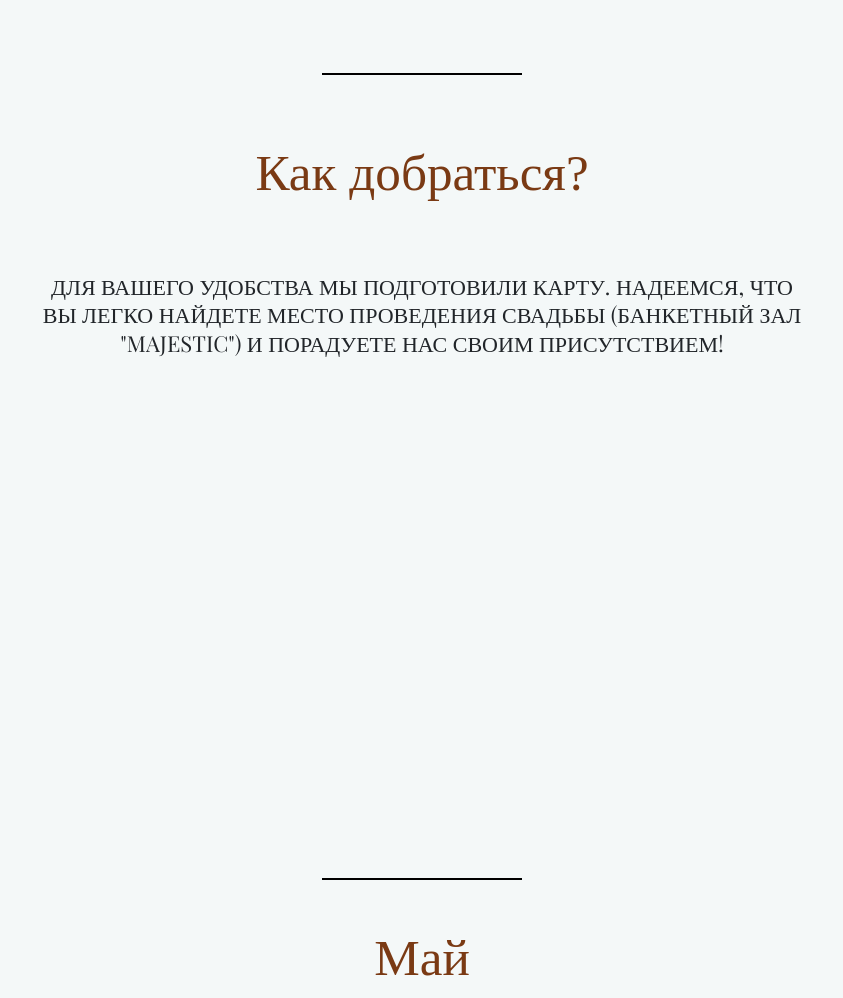
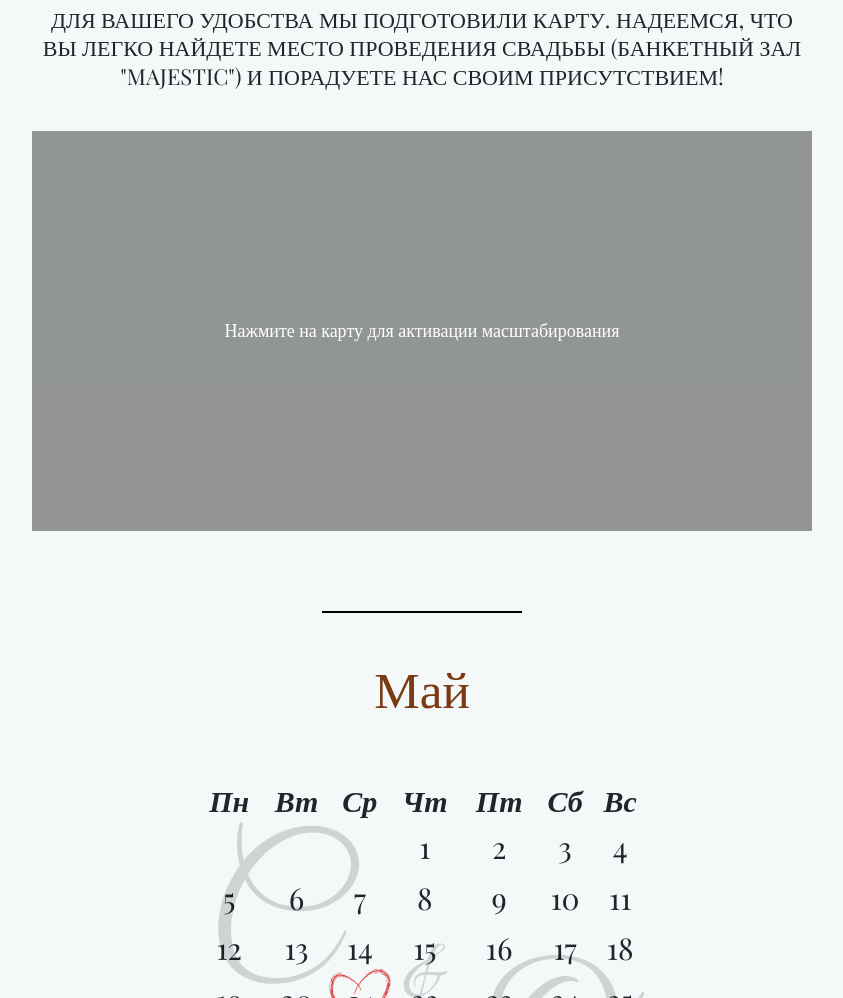
Before and after one commit to Lucem-afferens/wtd-justDay, a website built with Vite: page index.html in a window 1280 px wide. Shown: the part 2900-3898 px from the top of the page, without its empty margins (218-1061 px from the left). Built offline with nearby package versions, Linux system fonts and the light colour scheme; a web font is replaced by a local one.

Commit message:
added text for click map & added container_countdown

```diff
--- a/index.html
+++ b/index.html
@@ -89,7 +89,7 @@
             </div>
         </div>
     </section>
-    <div class="container">
+    <div class="container container_countdown">
         <div class="countdown__wrapper">
             <div class="devider devider__countdown anim"></div>
             <div class="anim countdown__title">
@@ -169,7 +169,9 @@
         </div>
         <div class="path__map">
             <div class="map-container" ontouchstart="activateMap(this)" onmouseleave="deactivateMap(this)">
-              <div class="map-overlay" onclick="deactivateOverlay(this)"></div>
+              <div class="map-overlay" onclick="deactivateOverlay(this)">
+                <span class="map-overlay__text">Нажмите на карту для активации масштабирования</span>
+              </div>
               <iframe
                 src="https://yandex.ru/map-widget/v1/?um=constructor%3A91db064466457b08578d3c59bd57f5638c881cb1325580052fec667cec5aef22&amp;source=constructor"
                 width="100%"
--- a/src/index.js
+++ b/src/index.js
@@ -214,12 +214,14 @@ document.addEventListener('click', function(event) {
   window.onload = function () {
     window.deactivateOverlay = function (el) {
         el.style.pointerEvents = 'none';
+        el.style.opacity = '0';
     }
 
     window.activateMap = function (container) {
         const overlay = container.querySelector('.map-overlay');
         if (overlay) {
             overlay.style.pointerEvents = 'none';
+            overlay.style.opacity = '0';
         }
     }
 
@@ -227,6 +229,7 @@ document.addEventListener('click', function(event) {
         const overlay = container.querySelector('.map-overlay');
         if (overlay) {
             overlay.style.pointerEvents = 'auto';
+            overlay.style.opacity = '1';
         }
     }
 }
--- a/src/sass/blocks/_path.scss
+++ b/src/sass/blocks/_path.scss
@@ -22,16 +22,28 @@
     overflow: hidden;
     width: 100%;
     height: 400px;
-  }
+}
 
-  .map-overlay {
+.map-overlay {
     position: absolute;
     z-index: 10;
     top: 0;
     left: 0;
     width: 100%;
     height: 100%;
-    background: transparent;
+    background: rgba(0,0,0,0.4);
     cursor: pointer;
-    transition: background 0.3s;
-  }
+    transition: opacity 0.3s ease;
+    display: flex;
+    align-items: center;
+    justify-content: center;
+    text-align: center;
+}
+
+.map-overlay__text {
+    color: white;
+    font-size: 18px;
+    font-weight: 500;
+    max-width: 80%;
+    line-height: 1.4;
+}
--- a/src/sass/style.scss
+++ b/src/sass/style.scss
@@ -23,6 +23,9 @@
     margin: 0 auto;
     max-width: 780px;
     overflow: visible;
+    &_countdown {
+      height: auto;
+    }
 }
 
 a {
```
Lines whose indentation alone changed are shown as unchanged.
